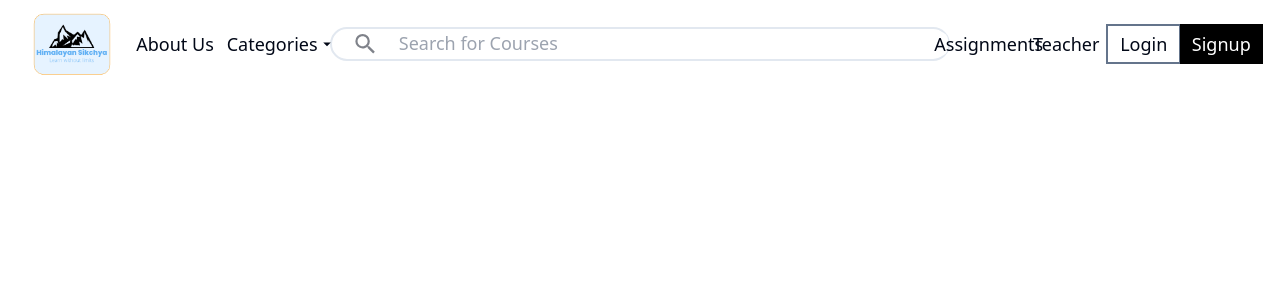
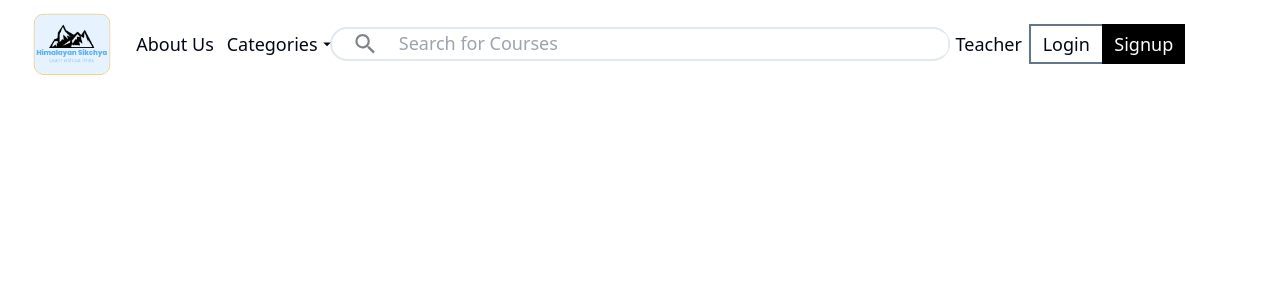
Before and after one commit to pointbreak6969/Client-E-Learning, a React (Vite) app: page /search in a window 1280 px wide. Shown: the top 300 px of the page. Built offline with nearby package versions, Linux system fonts and the light colour scheme; a web font is replaced by a local one.

Commit message:
Refactor Navbar component: Remove unused "Assignments" link

```diff
--- a/src/components/Navbar.jsx
+++ b/src/components/Navbar.jsx
@@ -232,11 +232,6 @@ const Navbar = ({ className }) => {
           />
         </div>
         <div className="md:col-span-3 md:grid md:grid-cols-2   md:items-center md:justify-items-center lg:grid-cols-3 xl:grid-cols-4 ">
-          <div className="hidden xl:block cursor-pointer">
-            <Link to={"/assignments"} className="text-lg">
-              Assignments
-            </Link>
-          </div>
           <div
             className="hidden lg:block cursor-pointer"
             onClick={() => {
```
